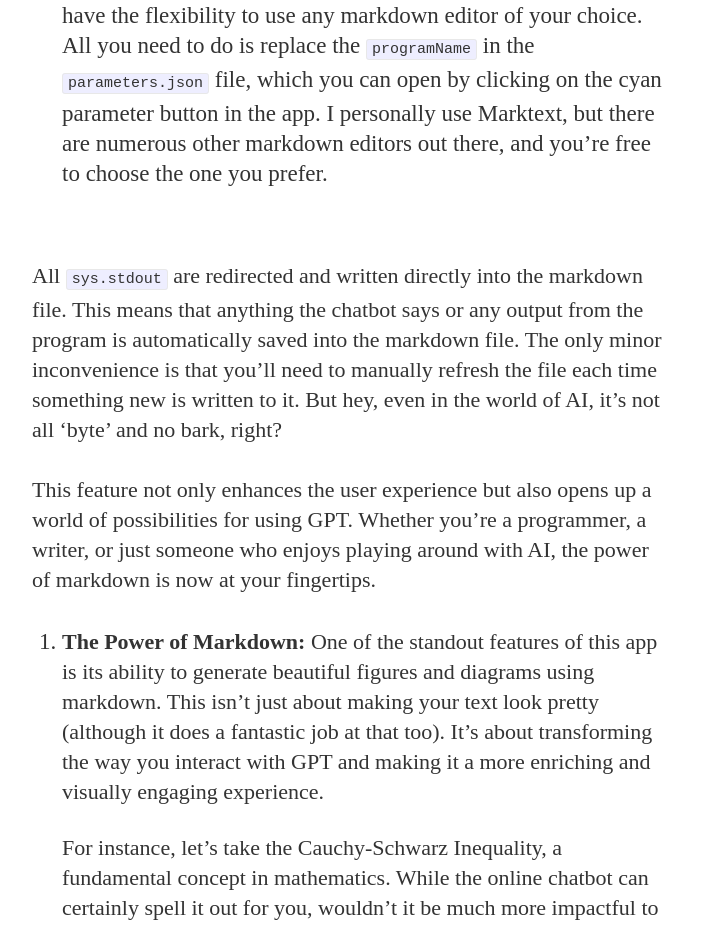
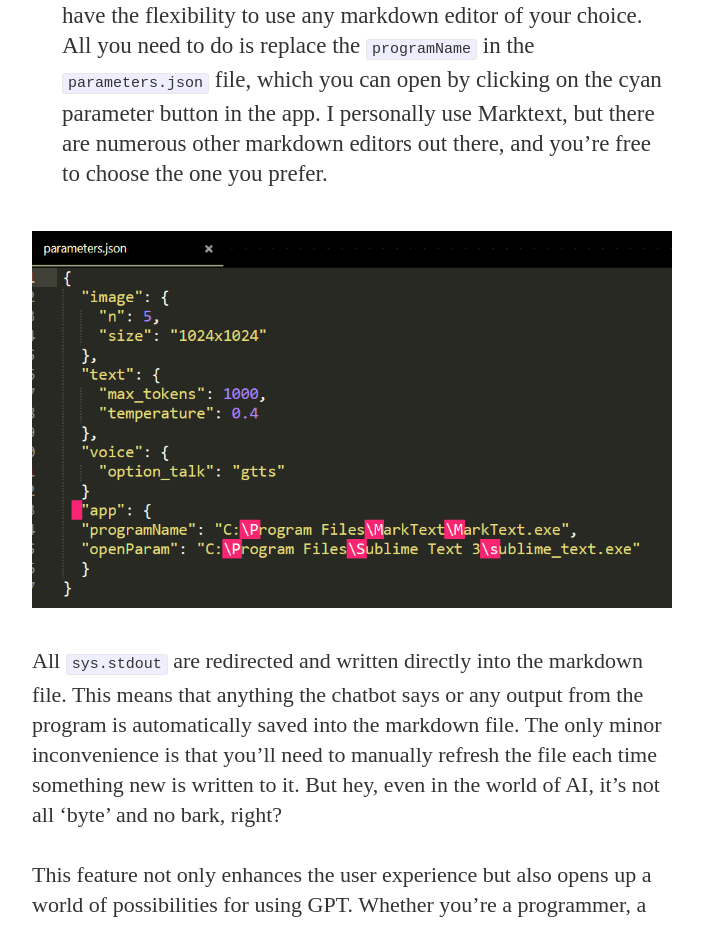
Before and after one commit to ManuNeuro/EmmanuelCalvet, a Jekyll site: the page built from _posts/2023-08-22-cortana.md, in a window 1280 px wide. Shown: the part 2420-3346 px from the top of the page, without its empty margins (288-991 px from the left). Built offline with Jekyll 4.4.1, drawn with Linux system fonts in a browser that asks for light colours; nearby versions of some CDN libraries; some web fonts are replaced; formulas are drawn with MathJax 3; comment, search, counter and statistics services are not loaded.

Commit message:
Update 2023-08-22-cortana.md

````diff
--- a/_posts/2023-08-22-cortana.md
+++ b/_posts/2023-08-22-cortana.md
@@ -36,7 +36,7 @@ Okay, beyond the rudimentary look, the app comes packed with features designed t
 
 1. **The Flexibility of Markdowns:** The first and perhaps the most significant feature of this app is its markdown capabilities. You have the flexibility to use any markdown editor of your choice. All you need to do is replace the `programName` in the `parameters.json` file, which you can open by clicking on the cyan parameter button in the app. I personally use Marktext, but there are numerous other markdown editors out there, and you're free to choose the one you prefer.
 
-[]({{ '/assets/article_images/2023-08-22-cortana/2023-08-22-21-29-53-image.png' | relative_url }})
+![]({{ '/assets/article_images/2023-08-22-cortana/2023-08-22-21-29-53-image.png' | relative_url }})
 
 All `sys.stdout` are redirected and written directly into the markdown file. This means that anything the chatbot says or any output from the program is automatically saved into the markdown file. The only minor inconvenience is that you'll need to manually refresh the file each time something new is written to it. But hey, even in the world of AI, it's not all 'byte' and no bark, right?
 
@@ -46,7 +46,7 @@ This feature not only enhances the user experience but also opens up a world of
 
    For instance, let's take the Cauchy-Schwarz Inequality, a fundamental concept in mathematics. While the online chatbot can certainly spell it out for you, wouldn't it be much more impactful to see it beautifully displayed as a mathematical formula? With this app, you can do just that.
 
-[]({{ './assets/article_images/2023-08-22-cortana/2023-08-22-21-46-46-image.png' | relative_url }})
+![]({{ './assets/article_images/2023-08-22-cortana/2023-08-22-21-46-46-image.png' | relative_url }})
 
 The markdown interface allows you to render mathematical equations, charts, diagrams, and more, enhancing both the readability and the aesthetic appeal of your content. It's a visual treat, quite literally.
 
@@ -69,11 +69,11 @@ Yes, that's me!
 
 4. **Prompt Image**: from the chat box, you can ask the command `Prompt image`, and after that, write whatever you want the bot to create, let's try the following:
 
-[]({{ '/assets/article_images/2023-08-22-cortana/2023-08-22-22-08-15-image.png' | relative_url }})
+![]({{ '/assets/article_images/2023-08-22-cortana/2023-08-22-22-08-15-image.png' | relative_url }})
 
 As soon as the images are ready, they are going to be opened in your favorite browser, ...
 
-[]({{ '/assets/article_images/2023-08-22-cortana/2023-08-22-22-09-20-image.png' | relative_url }})
+![]({{ '/assets/article_images/2023-08-22-cortana/2023-08-22-22-09-20-image.png' | relative_url }})
 
 ... Yeah I know, and that was the least horrible of the 5 generated. There's progress to be done on openAi's side. However, In the meantime I intend on interfacing with more powerfull image generators.
 
@@ -98,7 +98,7 @@ sequenceDiagram
  Google-->>User: Audio
 ```
 
-[]({{ '/assets/article_images/2023-08-22-cortana/diagram.png' | relative_url }})
+![]({{ '/assets/article_images/2023-08-22-cortana/diagram.png' | relative_url }})
 
 *NB: I used Cortana to generated the diagram, it is very satisfying to see it appearing directly in your markdown file*.
 
````
